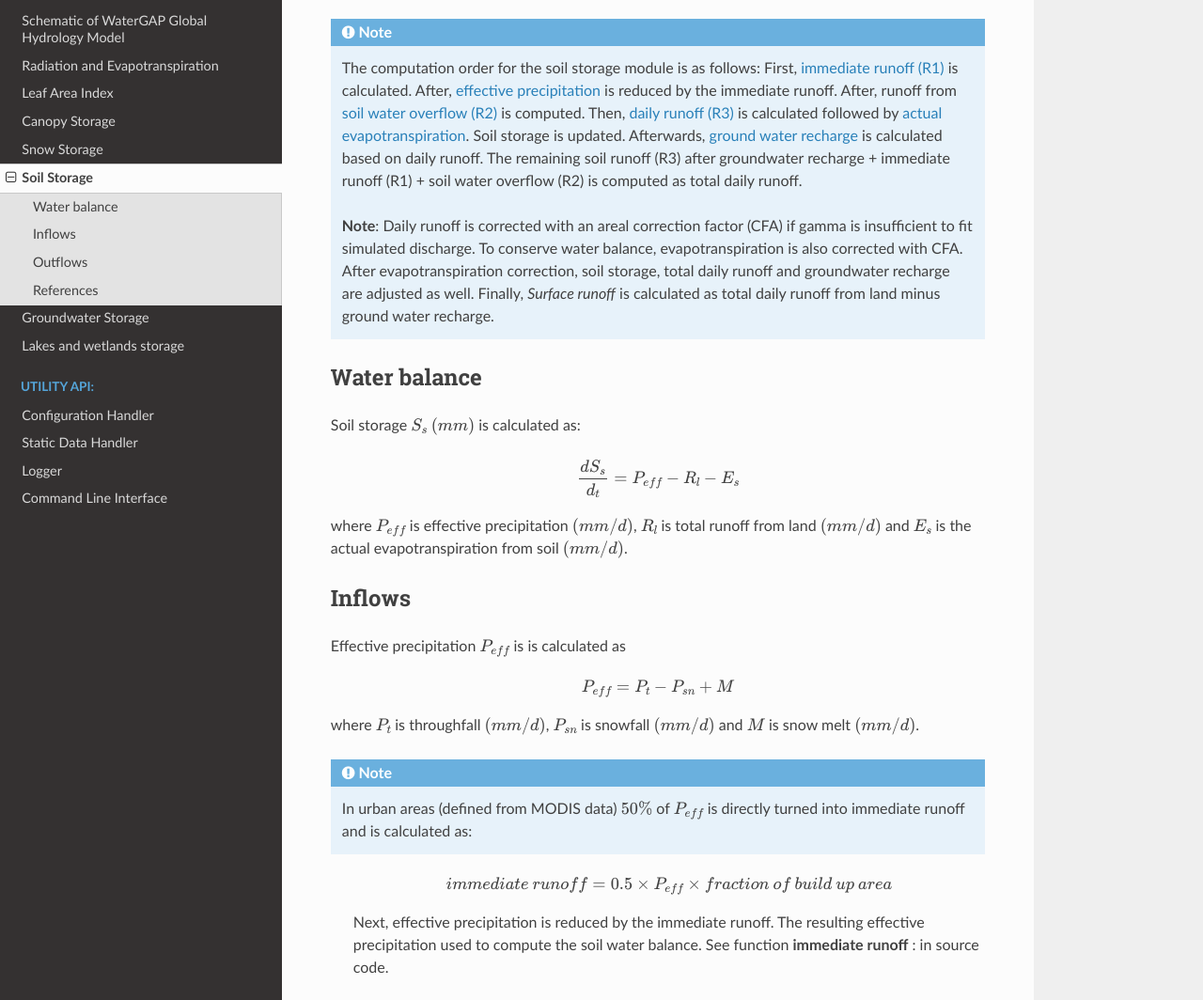
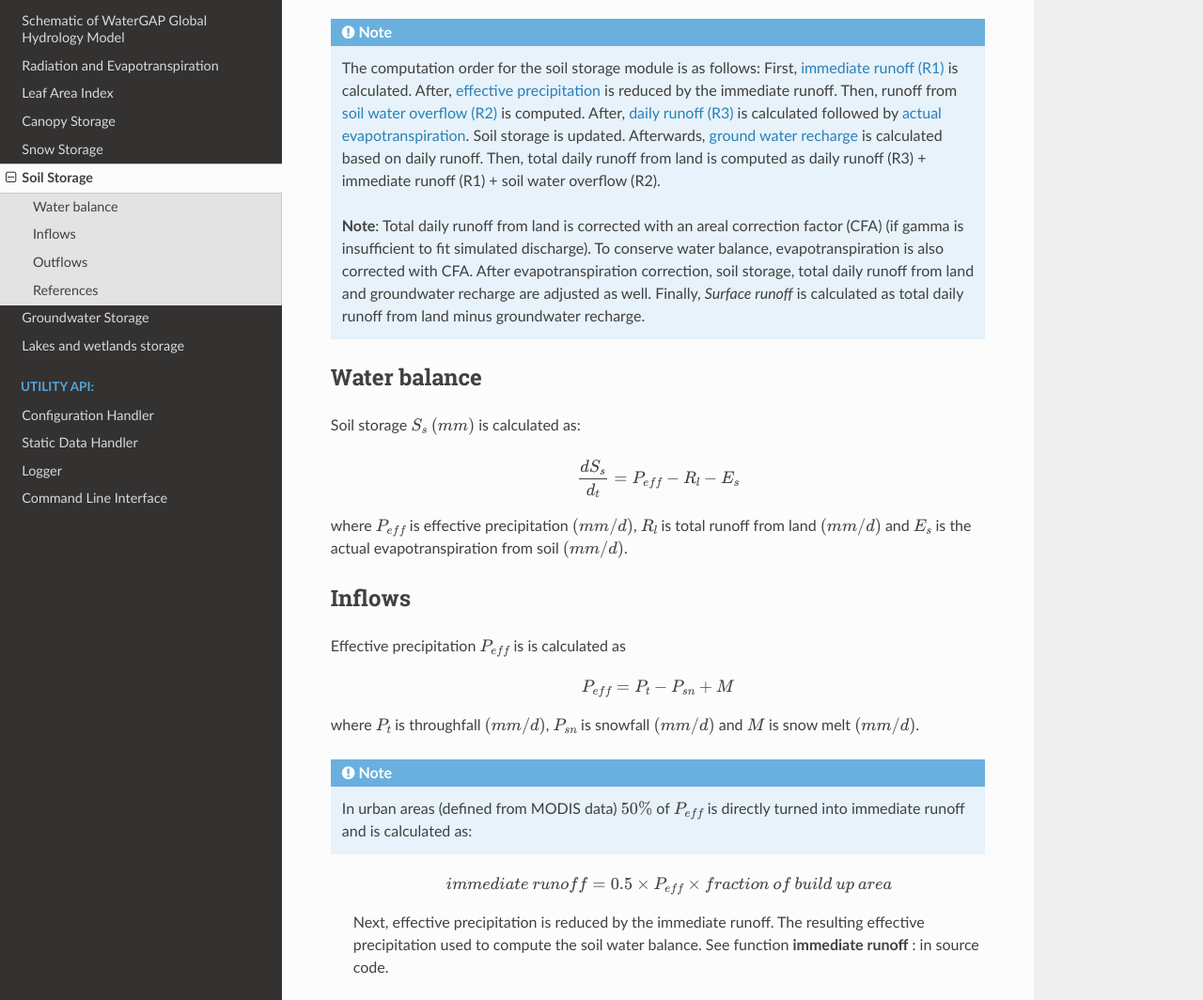
Before and after one commit to HydrologyFrankfurt/ReWaterGAP, a Sphinx documentation site: the page built from docs/api_docs/soilstorage.rst, in a window 1280 px wide and 1400 px high, cut to the strip 336-1400 px from the top of the window. Shown: the whole strip at 94% size. Built offline with Sphinx 7.4.7 and the Read the Docs theme 2.0.0, drawn with Linux system fonts in a browser that asks for light colours; some of the changed text lies outside the part shown.

Commit message:
Update soilstorage.rst

```diff
--- a/docs/api_docs/soilstorage.rst
+++ b/docs/api_docs/soilstorage.rst
@@ -9,15 +9,14 @@ This module computes soil storage and related fluxes for all grid cells based on
 .. note::
    The computation order for the soil storage module is as follows:
    First, :ref:`immediate runoff (R1) <immediate_runoff>` is calculated. After,
-   :ref:`effective precipitation <effective_precipitation>` is reduced by the immediate runoff. After, runoff from :ref:`soil water overflow (R2)    <overflow>` is computed. Then, :ref:`daily runoff (R3) <runoff>` is calculated followed by :ref:`actual evapotranspiration
-   <actual_evapotranspiration>`. Soil storage is updated. Afterwards, :ref:`ground water recharge <diffuse_groundwater_recharge>` is calculated
-   based on daily runoff. The remaining soil runoff (R3) after groundwater recharge + immediate runoff (R1) + soil water overflow (R2) is
-   computed as :ref:`total daily runoff <total_daily_runoff>`.
+   :ref:`effective precipitation <effective_precipitation>` is reduced by the immediate runoff. Then, runoff from :ref:`soil water overflow (R2) <overflow>` is computed.
+   After, :ref:`daily runoff (R3) <runoff>` is calculated followed by :ref:`actual evapotranspiration <actual_evapotranspiration>`.
+   Soil storage is updated. Afterwards, :ref:`ground water recharge <diffuse_groundwater_recharge>` is calculated
+   based on daily runoff. Then, :ref:`total daily runoff from land <total_daily_runoff>` is computed as daily runoff (R3) + immediate runoff (R1) + soil water overflow (R2).
 
-   **Note**: Daily runoff is corrected with an areal correction factor (CFA) if gamma is insufficient to fit simulated discharge. To conserve
-   water balance, evapotranspiration is also corrected with CFA. After evapotranspiration correction, soil storage, total daily runoff and
-   groundwater recharge are adjusted as well. Finally, *Surface runoff* is calculated as total daily runoff from land  minus ground water
-   recharge.
+   **Note**: Total daily runoff from land is corrected with an areal correction factor (CFA) (if gamma is insufficient to fit simulated discharge). To conserve
+   water balance, evapotranspiration is also corrected with CFA. After evapotranspiration correction, soil storage, total daily runoff from land and
+   groundwater recharge are adjusted as well. Finally, *Surface runoff* is calculated as total daily runoff from land minus groundwater recharge.
 
 
 Water balance
@@ -64,27 +63,26 @@ Actual evapotranspiration :math:`{E}_{s}`  from soil :math:`(mm/d)` is calculate
 
 where :math:`{E}_{pot}` is potential evapotranspiration :math:`(mm/d)`, :math:`{E}_{c}` is canopy evaporation :math:`(mm/d)` and :math:`{S}_{s,max}` is the maximum soil water content :math:`(mm)` derived as a product of total available water capacity in the upper meter of the soil [2]_ and land-cover-specific rooting depth (Table C2 [1]_). The maximum potential evapotranspiration :math:`{E}_{pot,max}` is set to :math:`15 (mm/d)` globally.
 
-   Then, total daily runoff from land (RL) is calculated as:
+Total daily runoff from land (RL) is calculated as:
 
-   .. total_daily_runoff:
+.. total_daily_runoff:
 
-   .. math::
-      RL = R1 + R3 + R2
+.. math::
+  RL = R1 + R3 + R2
 
-   where soil water overflow (R2) is calculated as:
+where soil water overflow (R2) is calculated as:
 
-   .. _overflow:
+.. _overflow:
 
-   .. math::
-      {P}_{eff} =
-      \begin{cases}
-      {P}_{eff} +{S}_{s,p} - {S_s,max}, & \text{if } ({P}_{eff} + {S}_{s,p})>{S_s}_{,max} \\
-      0, & \text{otherwise}
-      \end{cases}
+.. math::
+  {P}_{eff} =
+  \begin{cases}
+  {P}_{eff} +{S}_{s,p} - {S_s,max}, & \text{if } ({P}_{eff} + {S}_{s,p})>{S_s}_{,max} \\
+  0, & \text{otherwise}
+  \end{cases}
 
-
-   where :math:`{P}_{eff}` is :ref:`effective precipitation <effective_precipitation>`, :math:`{S}_{s,p}` and :math:`{S_s,max}` is :ref:`soil storage <soil_storage>`
-   of previous day and maximum soil storage respectively.
+where :math:`{P}_{eff}` is :ref:`effective precipitation <effective_precipitation>`, :math:`{S}_{s,p}` and :math:`{S_s,max}` is :ref:`soil storage <soil_storage>`
+of previous day and maximum soil storage respectively.
 
 Daily runoff from soil :math:`{R3} (mm/day)` is calculated following Bergström (1995) [3]_ as
 
```
